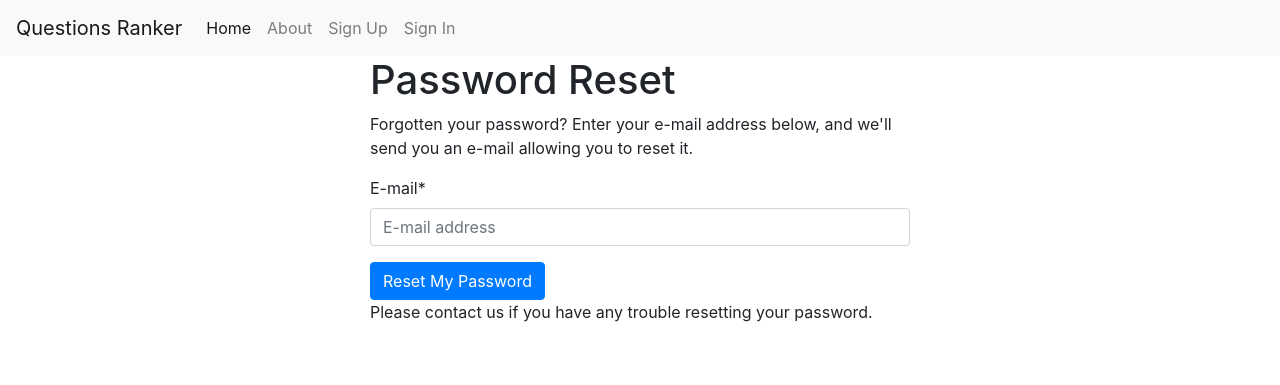
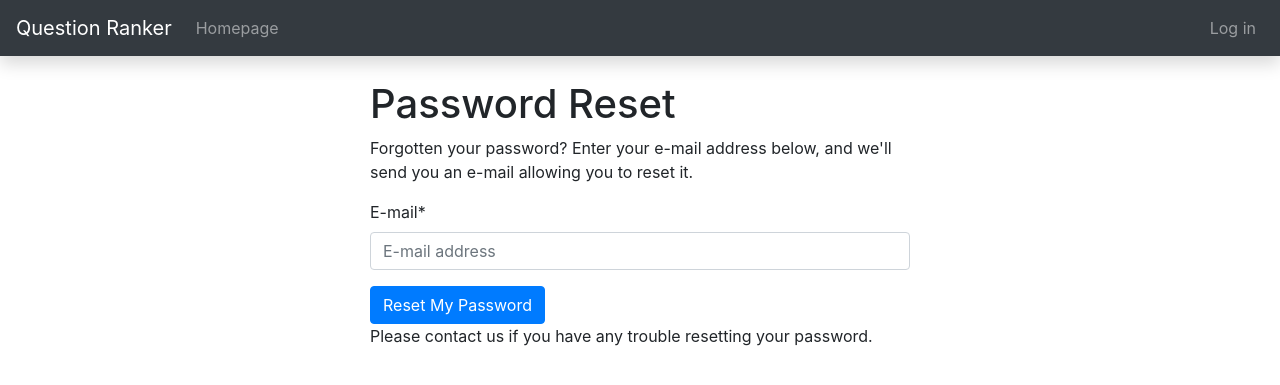
Before and after one commit to pbanaszkiewicz/questions_ranker, a Django app: page /accounts/password/reset/ in a window 1280 px wide. Shown: the top 385 px of the page. Run offline with Django 3.2, Linux system fonts and the light colour scheme; some libraries are stand-ins or nearby versions.

Commit message:
Borrow templatetags for navigation from AMY
Source:
https://github.com/swcarpentry/amy/blob/develop/workshops/templatetags/navigation.py

```diff
--- /dev/null
+++ b/questions_ranker/ranker/templatetags/navigation.py
@@ -0,0 +1,82 @@
+from django import template
+from django.utils.html import format_html
+from django.utils.safestring import mark_safe
+from django.urls import reverse
+
+register = template.Library()
+
+
+def navbar_template(title, url, active=False, disabled=False,
+                    dropdown=False):
+    """Compose Bootstrap v4 <li> element for top navigation bar.
+
+    List item can be added one or more class attributes:
+    * active: to highlight currently visited tab
+    * disabled: to disable access, for example for users without specific
+      permissions.
+    """
+    screen_reader = ''
+    classes = []
+
+    if disabled:
+        classes.append('disabled')
+
+    if active:
+        classes.append('active')
+        screen_reader = mark_safe(' <span class="sr-only">(current)</span>')
+
+    classes = ' '.join(classes)
+    template = ('<li class="nav-item {classes}"><a class="nav-link" '
+                'href="{url}">{title} {screen_reader}</a></li>')
+    if dropdown:
+        template = ('<a class="dropdown-item {classes}" href="{url}">'
+                    '{title} {screen_reader}</a>')
+    return format_html(template, classes=classes, url=url,
+                       title=title, screen_reader=screen_reader)
+
+
+@register.simple_tag(takes_context=True)
+def navbar_element(context, title, url_name, dropdown=False):
+    """
+    Insert Bootstrap's `<li><a>...</a></li>` with specific classes and
+    accessibility elements.  This tag takes a URL name (with no arguments) that
+    is later reversed into proper URL.
+    """
+    url = reverse(url_name)
+    active = context['request'].path == url
+    return mark_safe(navbar_template(title, url, active=active,
+                                     dropdown=dropdown))
+
+
+@register.simple_tag(takes_context=True)
+def navbar_element_permed(context, title, url_name, perms, dropdown=False):
+    """
+    Works like `navbar_element`, but also disables if user doesn't have
+    permissions.
+
+    `perms` can be a comma-separated string of permissions or a single
+    permission.
+    """
+    url = reverse(url_name)
+    active = context['request'].path == url
+
+    # check permissions
+    perms_ctx = context['perms']
+    perms = perms.split(',')
+    # True for every perm (from perms_ctx) that's granted to the user
+    perms = map(lambda x: x in perms_ctx, perms)
+    disabled = not all(perms)  # or: enabled = all(perms)
+
+    return mark_safe(navbar_template(title, url, active=active,
+                                     dropdown=dropdown))
+
+
+@register.simple_tag(takes_context=True)
+def navbar_element_url(context, title, url, dropdown=False):
+    """
+    Insert Bootstrap's `<li><a>...</a></li>` with specific classes and
+    accessibility elements.  This tag takes a pre-made URL as an argument.
+    """
+    active = context['request'].path == url
+    return mark_safe(navbar_template(title, url, active=active,
+                                     dropdown=dropdown))
--- a/questions_ranker/templates/base.html
+++ b/questions_ranker/templates/base.html
@@ -1,4 +1,4 @@
-{% load static i18n compress%}<!DOCTYPE html>
+{% load static i18n compress navigation %}<!DOCTYPE html>
 <html lang="en">
   <head>
     <meta charset="utf-8">
@@ -16,66 +16,41 @@
     <link rel="icon" href="{% static 'images/favicons/favicon.ico' %}">
 
     {% block css %}
-
     <!-- Latest compiled and minified Bootstrap 4.1.1 CSS -->
     <link rel="stylesheet" href="https://stackpath.bootstrapcdn.com/bootstrap/4.1.1/css/bootstrap.min.css" integrity="sha384-WskhaSGFgHYWDcbwN70/dfYBj47jz9qbsMId/iRN3ewGhXQFZCSftd1LZCfmhktB" crossorigin="anonymous">
-
 
     <!-- Your stuff: Third-party CSS libraries go here -->
     {% compress css %}
     <!-- This file stores project-specific CSS -->
-
     <link href="{% static 'css/project.css' %}" rel="stylesheet">
-
     {% endcompress %}
     {% endblock %}
-
   </head>
 
   <body>
-
-    <div class="m-b-1">
-      <nav class="navbar navbar-expand-md navbar-light bg-light">
-        <button class="navbar-toggler navbar-toggler-right" type="button" data-toggle="collapse" data-target="#navbarSupportedContent" aria-controls="navbarSupportedContent" aria-expanded="false" aria-label="Toggle navigation">
+    {% block navbar %}
+    <nav class="navbar navbar-expand-lg navbar-dark bg-dark sticky-top shadow mb-4">
+      <a class="navbar-brand" href="/">Question Ranker</a>
+      <button class="navbar-toggler" type="button" data-toggle="collapse" data-target="#navbarSupportedContent" aria-controls="navbarSupportedContent" aria-expanded="false" aria-label="Toggle navigation">
         <span class="navbar-toggler-icon"></span>
       </button>
-        <a class="navbar-brand" href="{% url 'home' %}">Questions Ranker</a>
 
       <div class="collapse navbar-collapse" id="navbarSupportedContent">
-          <ul class="navbar-nav mr-auto">
-            <li class="nav-item active">
-              <a class="nav-link" href="{% url 'home' %}">Home <span class="sr-only">(current)</span></a>
-            </li>
-            <li class="nav-item">
-              <a class="nav-link" href="{% url 'about' %}">About</a>
-            </li>
+        <ul class="navbar-nav">
+          {% navbar_element "Homepage" "home" %}
+        </ul>
+        <ul class="navbar-nav ml-auto">
           {% if request.user.is_authenticated %}
-              <li class="nav-item">
-                {# URL provided by django-allauth/account/urls.py #}
-                <a class="nav-link" href="{% url 'users:detail' request.user.username  %}">{% trans "My Profile" %}</a>
-              </li>
-              <li class="nav-item">
-                {# URL provided by django-allauth/account/urls.py #}
-                <a class="nav-link" href="{% url 'account_logout' %}">{% trans "Sign Out" %}</a>
-              </li>
+            {% navbar_element "Log out" "account_logout" %}
           {% else %}
-              <li class="nav-item">
-                {# URL provided by django-allauth/account/urls.py #}
-                <a id="sign-up-link" class="nav-link" href="{% url 'account_signup' %}">{% trans "Sign Up" %}</a>
-              </li>
-              <li class="nav-item">
-                {# URL provided by django-allauth/account/urls.py #}
-                <a id="log-in-link" class="nav-link" href="{% url 'account_login' %}">{% trans "Sign In" %}</a>
-              </li>
+            {% navbar_element "Log in" "account_login" %}
           {% endif %}
         </ul>
       </div>
     </nav>
-
-    </div>
+    {% endblock %}
 
     <div class="container">
-
       {% if messages %}
           {% for message in messages %}
               <div class="alert {% if message.tags %}alert-{{ message.tags }}{% endif %}">{{ message }}</div>
@@ -85,16 +60,11 @@
       {% block content %}
         <p>Use this document as a way to quick start any new project.</p>
       {% endblock content %}
-
     </div> <!-- /container -->
 
     {% block modal %}{% endblock modal %}
 
-    <!-- Le javascript
-    ================================================== -->
-    <!-- Placed at the end of the document so the pages load faster -->
     {% block javascript %}
-
       <!-- Required by Bootstrap v4.1.1 -->
       <script src="https://code.jquery.com/jquery-3.3.1.slim.min.js" integrity="sha384-q8i/X+965DzO0rT7abK41JStQIAqVgRVzpbzo5smXKp4YfRvH+8abtTE1Pi6jizo" crossorigin="anonymous"></script>
       <script src="https://cdnjs.cloudflare.com/ajax/libs/popper.js/1.14.3/umd/popper.min.js" integrity="sha384-ZMP7rVo3mIykV+2+9J3UJ46jBk0WLaUAdn689aCwoqbBJiSnjAK/l8WvCWPIPm49" crossorigin="anonymous"></script>
@@ -102,12 +72,10 @@
 
       <!-- Your stuff: Third-party javascript libraries go here -->
 
-
       <!-- place project specific Javascript in this file -->
       {% compress js %}
       <script src="{% static 'js/project.js' %}"></script>
       {% endcompress %}
-
     {% endblock javascript %}
   </body>
 </html>
```
Also changed, not shown: questions_ranker/ranker/templatetags/__init__.py (added). Lines whose indentation alone changed are shown as unchanged.
